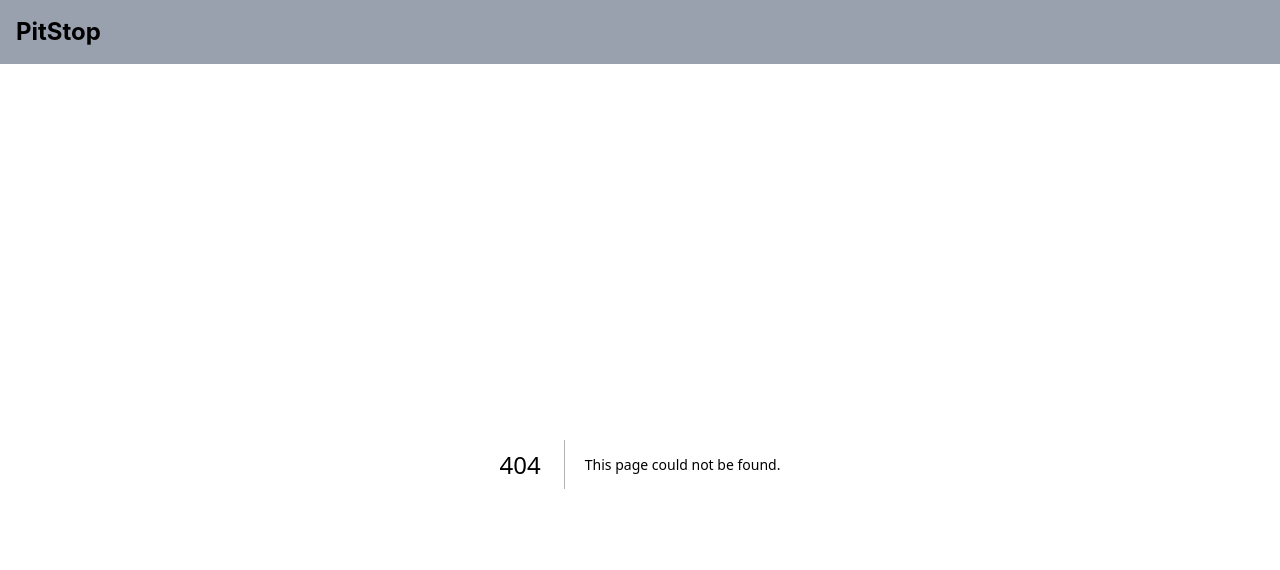
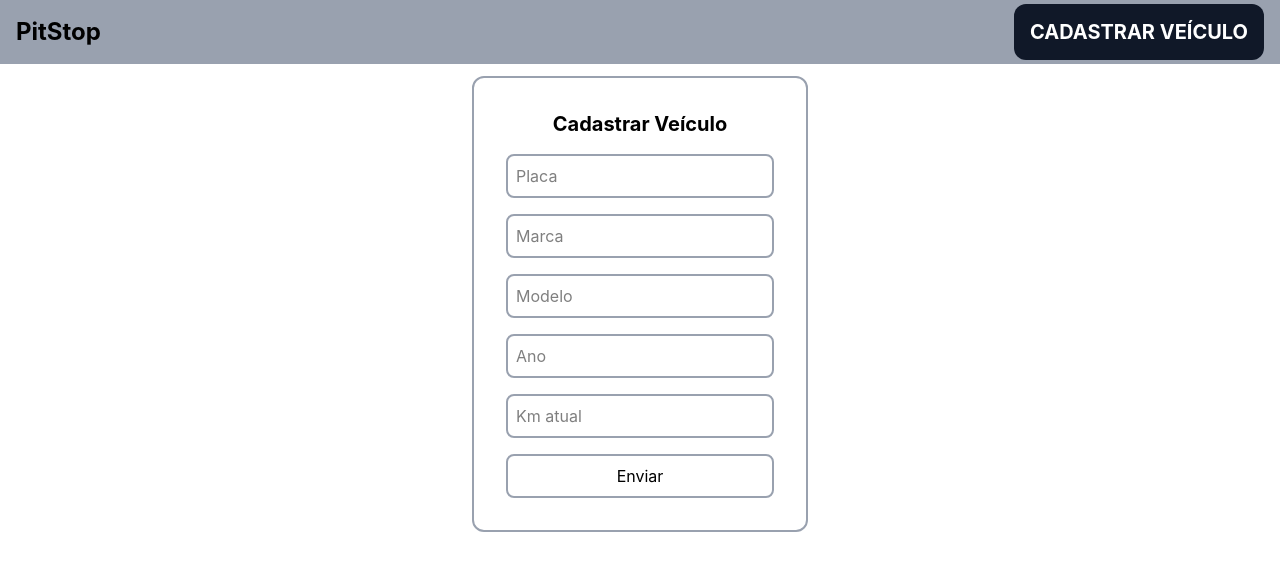
Before and after one commit to masFreitas/pitstop, a Next.js app: page /cadastrar-veiculo in a window 1280 px wide. Before the commit this address had no page. Shown: the top 570 px of the page. Built offline with nearby package versions, Linux system fonts and the light colour scheme; no server answers.

Commit message:
fluxo de criacao de veiculos com validcao (falta validar user)

```diff
--- /dev/null
+++ b/app/cadastra-veiculo-form.tsx
@@ -0,0 +1,86 @@
+"use client";
+import { useState } from "react";
+import { useRouter } from "next/navigation";
+import { toast } from "react-toastify";
+import { createVehicle } from "./veiculos-crud";
+
+export function CreateVehicleForm() {
+    const router = useRouter();
+    const [plate, setPlate] = useState("");
+    const [model, setModel] = useState("");
+    const [brand, setBrand] = useState("");
+    const [year, setYear] = useState("");
+    const [currentKm, setCurrentKm] = useState("");
+
+    async function onSubmitVehicle(event: any) {
+        event.preventDefault();
+        let resultado;
+        try {
+            resultado = await createVehicle(plate, model, brand, Number(year), Number(currentKm));
+        } catch {
+            toast.error("Erro inesperado ao cadastrar o veículo. Tente novamente.");
+            return;
+        }
+        if (resultado.sucesso) {
+            toast.success(resultado.mensagem);
+            setPlate("");
+            setModel("");
+            setBrand("");
+            setYear("");
+            setCurrentKm("");
+            router.push("/");
+        } else {
+            toast.error(resultado.mensagem);
+        }
+    };
+
+    return (
+        <form
+            onSubmit={onSubmitVehicle}
+            className="flex flex-col gap-4 max-w-78 p-4"
+        >
+            <h1 className="text-center font-bold text-xl">Cadastrar Veículo</h1>
+            <input
+                className="border-gray-400 border-2 p-2 rounded-lg"
+                type="text"
+                placeholder="Placa"
+                value={plate}
+                onChange={(event) => setPlate(event.target.value)}
+            />
+            <input
+                className="border-gray-400 border-2 p-2 rounded-lg"
+                type="text"
+                placeholder="Marca"
+                value={brand}
+                onChange={(event) => setBrand(event.target.value)}
+            />
+            <input
+                className="border-gray-400 border-2 p-2 rounded-lg"
+                type="text"
+                placeholder="Modelo"
+                value={model}
+                onChange={(event) => setModel(event.target.value)}
+            />
+            <input
+                className="border-gray-400 border-2 p-2 rounded-lg"
+                type="number"
+                placeholder="Ano"
+                value={year}
+                onChange={(event) => setYear(event.target.value)}
+            />
+            <input
+                className="border-gray-400 border-2 p-2 rounded-lg"
+                type="number"
+                placeholder="Km atual"
+                value={currentKm}
+                onChange={(event) => setCurrentKm(event.target.value)}
+            />
+            <button
+                className="border-gray-400 border-2 p-2 rounded-lg hover:cursor-pointer hover:bg-cyan-900"
+                type="submit"
+            >
+                Enviar
+            </button>
+        </form>
+    );
+}
--- /dev/null
+++ b/app/cadastrar-veiculo/page.tsx
@@ -0,0 +1,11 @@
+import { CreateVehicleForm } from "../cadastra-veiculo-form";
+
+export default function CreateVehicle() {
+  return (
+    <div className="flex items-center justify-center w-full h-full pt-3">
+      <div className="border-2 p-4 rounded-xl border-gray-400">
+        <CreateVehicleForm />
+      </div>
+    </div>
+  );
+}
--- a/app/layout.tsx
+++ b/app/layout.tsx
@@ -17,14 +17,14 @@ export default function RootLayout({ children }: LayoutProps<"/">) {
           <Link href="/" className="flex items-center gap-4 text-2xl font-bold">
             PitStop
           </Link>
-          {/* <div>
+          <div>
             <Link
-              href="/criar-anotacao"
-              className="bg-green-800 p-4 text-xl font-bold uppercase rounded-xl hover:bg-yellow-800"
+              href="/cadastrar-veiculo"
+              className="bg-gray-900 text-white p-4 text-xl font-bold uppercase rounded-xl hover:bg-green-700"
             >
-              Criar anotação
+              Cadastrar Veículo
             </Link>
-          </div> */}
+          </div>
         </header>
         {children}
         <ToastContainer position="bottom-center" theme="dark" />
--- a/app/page.tsx
+++ b/app/page.tsx
@@ -1,10 +1,8 @@
-import Image from "next/image";
 import { VehicleList } from "@/components/MeusVeiculos";
 
 export default function Home() {
   return (
     <div>
-      <h1>PitStop</h1>
       <VehicleList></VehicleList>
     </div>
   );
--- a/app/veiculos-crud.ts
+++ b/app/veiculos-crud.ts
@@ -6,3 +6,47 @@ import { prisma } from "../lib/prisma";
 export async function listVehicles() {
     return prisma.vehicles.findMany();
 }
+
+export async function createVehicle(plate: string, model: string, brand: string, year: number, current_km: number) {
+    if (plate.length !== 7) {
+        return {
+            sucesso: false,
+            mensagem: "A placa precisa ter 7 caracteres (ex: AAA1A11)."
+        };
+    } else if (year < 1885) {
+        return {
+            sucesso: false,
+            mensagem: "A ano precisa ser maior que 1885."
+        };
+    };
+
+    const userId = 1; // TODO: trocar pelo usuário logado
+
+    // Verifica se o usuário já tem um veículo com essa placa
+    const placaExistente = await prisma.vehicles.findFirst({
+        where: { userId, plate },
+    });
+
+    if (placaExistente) {
+        return {
+            sucesso: false,
+            mensagem: "Você já tem um veículo cadastrado com essa placa."
+        };
+    }
+
+    await prisma.vehicles.create({
+        data: {
+            plate,
+            model,
+            brand,
+            year,
+            current_km,
+            owner: { connect: { id: userId } },
+        },
+    });
+
+    return {
+        sucesso: true,
+        mensagem: "Veículo cadastrado com sucesso!"
+    }
+}
--- a/components/MeusVeiculos.tsx
+++ b/components/MeusVeiculos.tsx
@@ -38,8 +38,10 @@ export async function VehicleList() {
     ));
 
     return (
-        <ul className="grid grid-cols-1 gap-4 sm:grid-cols-2 lg:grid-cols-3 xl:grid-cols-4">
-            {vehiclesList}
-        </ul>
+        <div className="p-3">
+            <ul className="grid grid-cols-1 gap-4 sm:grid-cols-2 lg:grid-cols-3 xl:grid-cols-4">
+                {vehiclesList}
+            </ul>
+        </div>
     );
 }
```
Also changed, not shown: 1 other file (tests, documents, lock files or other folders).
